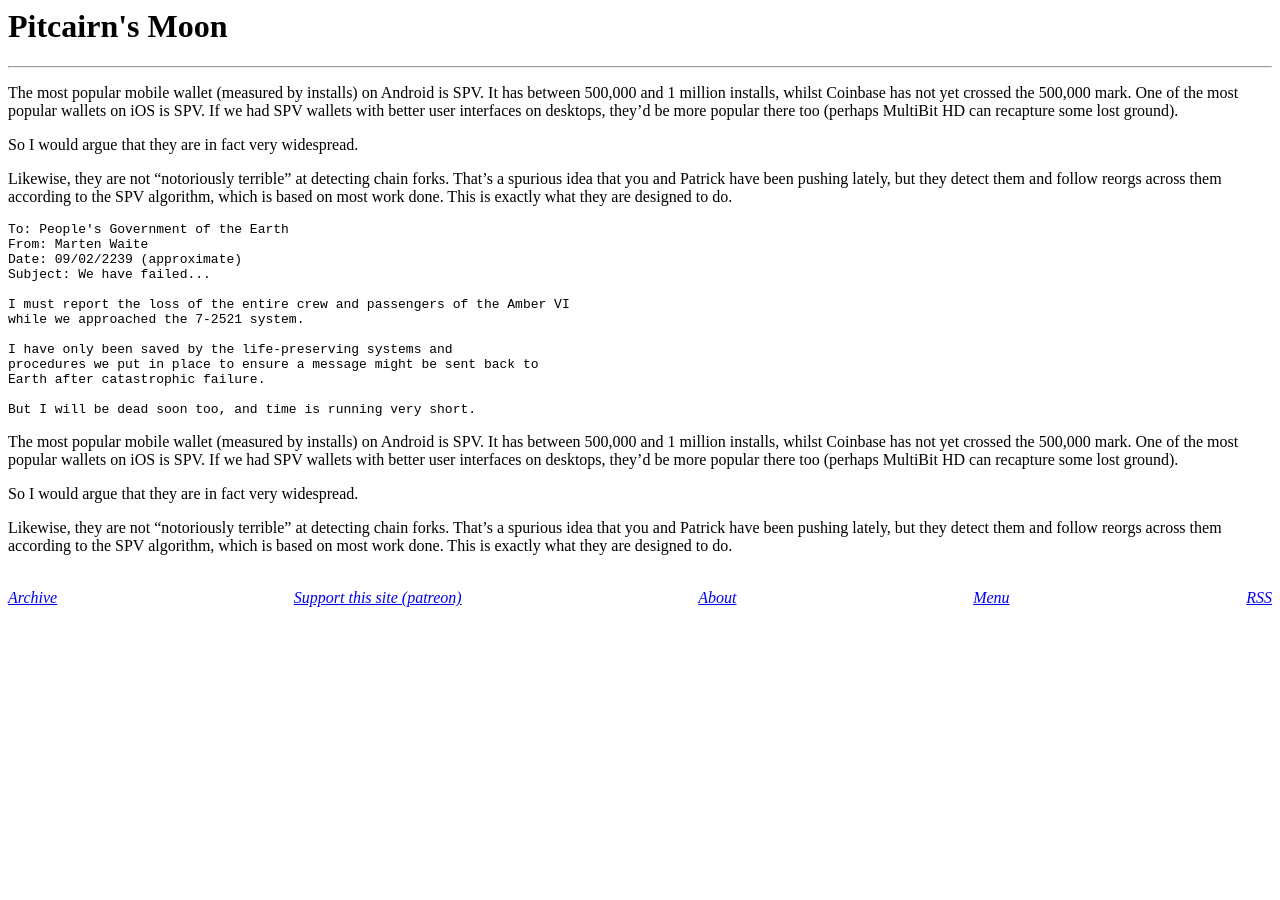
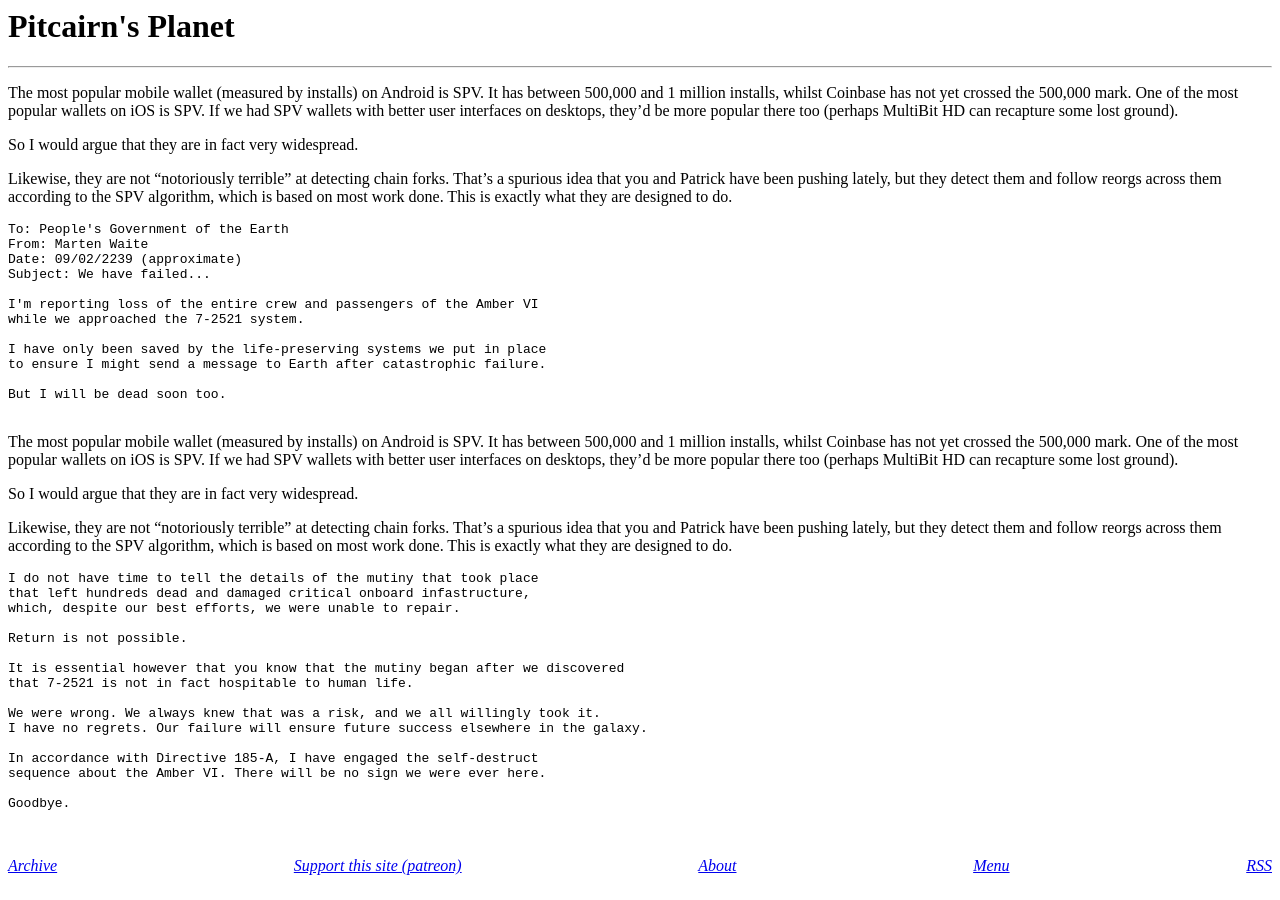
Before and after one commit to derykmakgill/website, a Jekyll site: the page built from story.md, in a window 1280 px wide. Built offline with Jekyll 4.4.1, drawn with Linux system fonts in a browser that asks for light colours.

Commit message:
Update story.md

````diff
--- a/story.md
+++ b/story.md
@@ -1,6 +1,6 @@
 ---
 layout: page
-title: Pitcairn's Moon
+title: Pitcairn's Planet
 ---
 
 The most popular mobile wallet (measured by installs) on Android is SPV. It
@@ -23,14 +23,14 @@ From: Marten Waite
 Date: 09/02/2239 (approximate)
 Subject: We have failed...
 
-I must report the loss of the entire crew and passengers of the Amber VI
+I'm reporting loss of the entire crew and passengers of the Amber VI
 while we approached the 7-2521 system.
 
-I have only been saved by the life-preserving systems and
-procedures we put in place to ensure a message might be sent back to
-Earth after catastrophic failure.
+I have only been saved by the life-preserving systems we put in place
+to ensure I might send a message to Earth after catastrophic failure.
 
-But I will be dead soon too, and time is running very short.
+But I will be dead soon too.
+
 ```
 
 The most popular mobile wallet (measured by installs) on Android is SPV. It
@@ -46,3 +46,23 @@ That's a spurious idea that you and Patrick have been pushing lately, but
 they detect them and follow reorgs across them according to the SPV
 algorithm, which is based on most work done. This is exactly what they are
 designed to do.
+
+```
+I do not have time to tell the details of the mutiny that took place
+that left hundreds dead and damaged critical onboard infastructure,
+which, despite our best efforts, we were unable to repair.
+
+Return is not possible.
+
+It is essential however that you know that the mutiny began after we discovered
+that 7-2521 is not in fact hospitable to human life.
+
+We were wrong. We always knew that was a risk, and we all willingly took it.
+I have no regrets. Our failure will ensure future success elsewhere in the galaxy.
+
+In accordance with Directive 185-A, I have engaged the self-destruct
+sequence about the Amber VI. There will be no sign we were ever here.
+
+Goodbye.
+
+```
````
